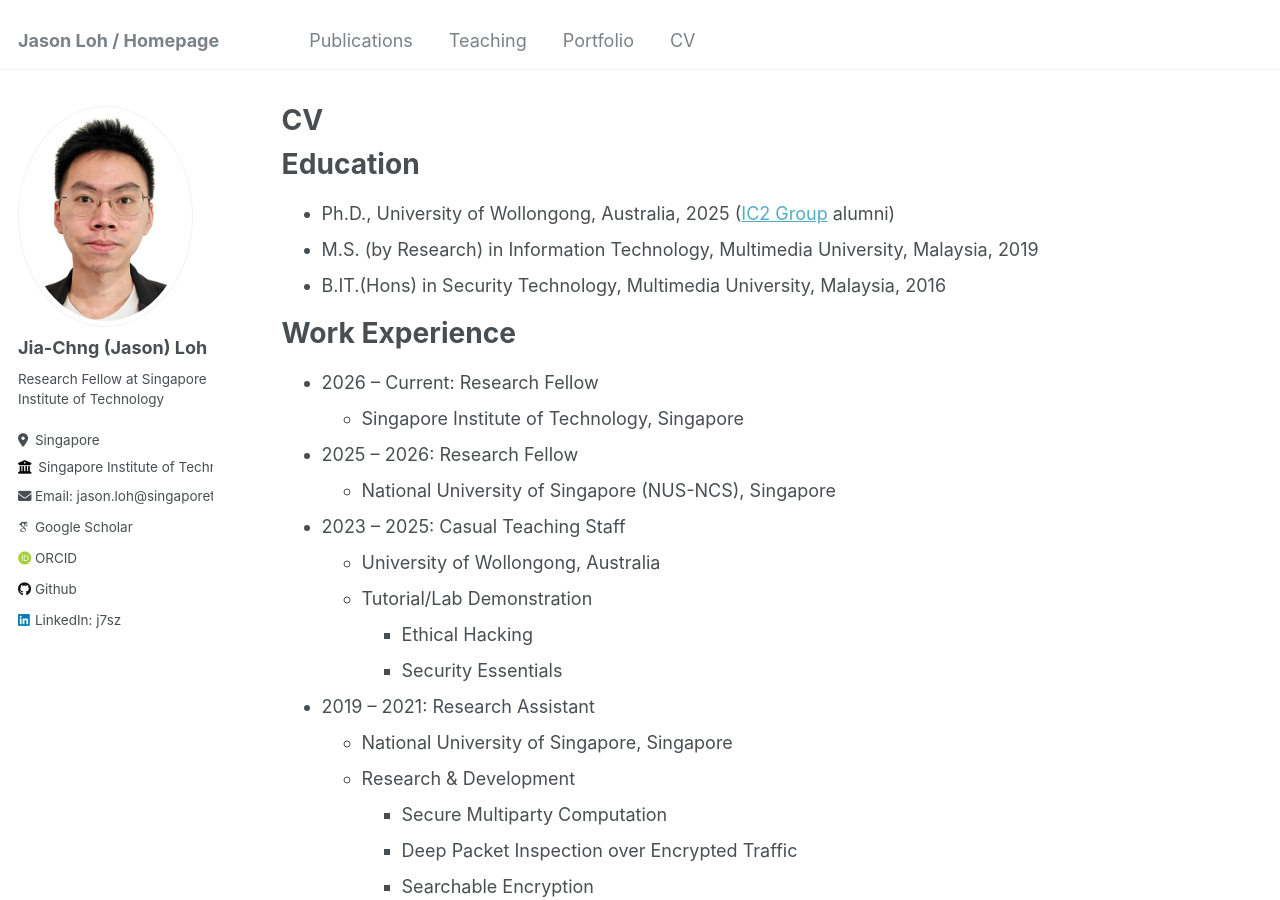
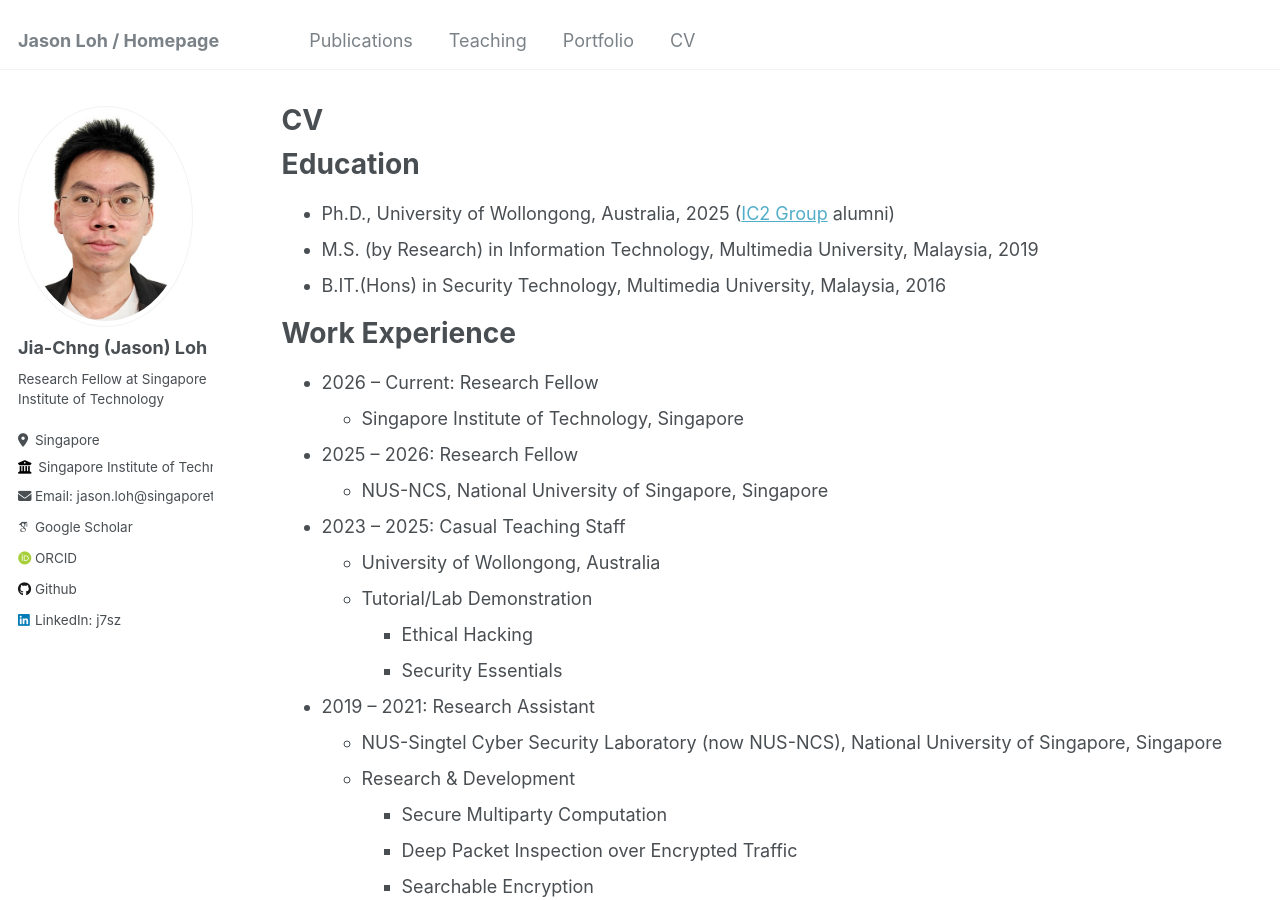
Before and after one commit to j7sz/j7sz.github.io, a Jekyll site: the page built from _pages/cv.md, in a window 1280 px wide and 900 px high. Built offline with Jekyll 4.4.1, drawn with Linux system fonts in a browser that asks for light colours; some web fonts are replaced.

Commit message:
Clarify NUS lab name: NUS-Singtel (2019-2021) renamed to NUS-NCS (2025-2026)
Co-Authored-By: Claude Sonnet 4.6 <noreply@anthropic.com>
Claude-Session: https://claude.ai/code/session_01HxfbdgTE6Boo2wy2XbsERx

```diff
--- a/_pages/cv.md
+++ b/_pages/cv.md
@@ -21,7 +21,7 @@ Work Experience
   * Singapore Institute of Technology, Singapore
 
 * 2025 -- 2026: Research Fellow
-  * National University of Singapore (NUS-NCS), Singapore
+  * NUS-NCS, National University of Singapore, Singapore
 
 * 2023 -- 2025: Casual Teaching Staff
   * University of Wollongong, Australia
@@ -30,7 +30,7 @@ Work Experience
     * Security Essentials
 
 * 2019 -- 2021: Research Assistant
-  * National University of Singapore, Singapore
+  * NUS-Singtel Cyber Security Laboratory (now NUS-NCS), National University of Singapore, Singapore
   * Research & Development
     * Secure Multiparty Computation
     * Deep Packet Inspection over Encrypted Traffic
```
Also changed, not shown: _pages/about.md (+1 -1 lines).
